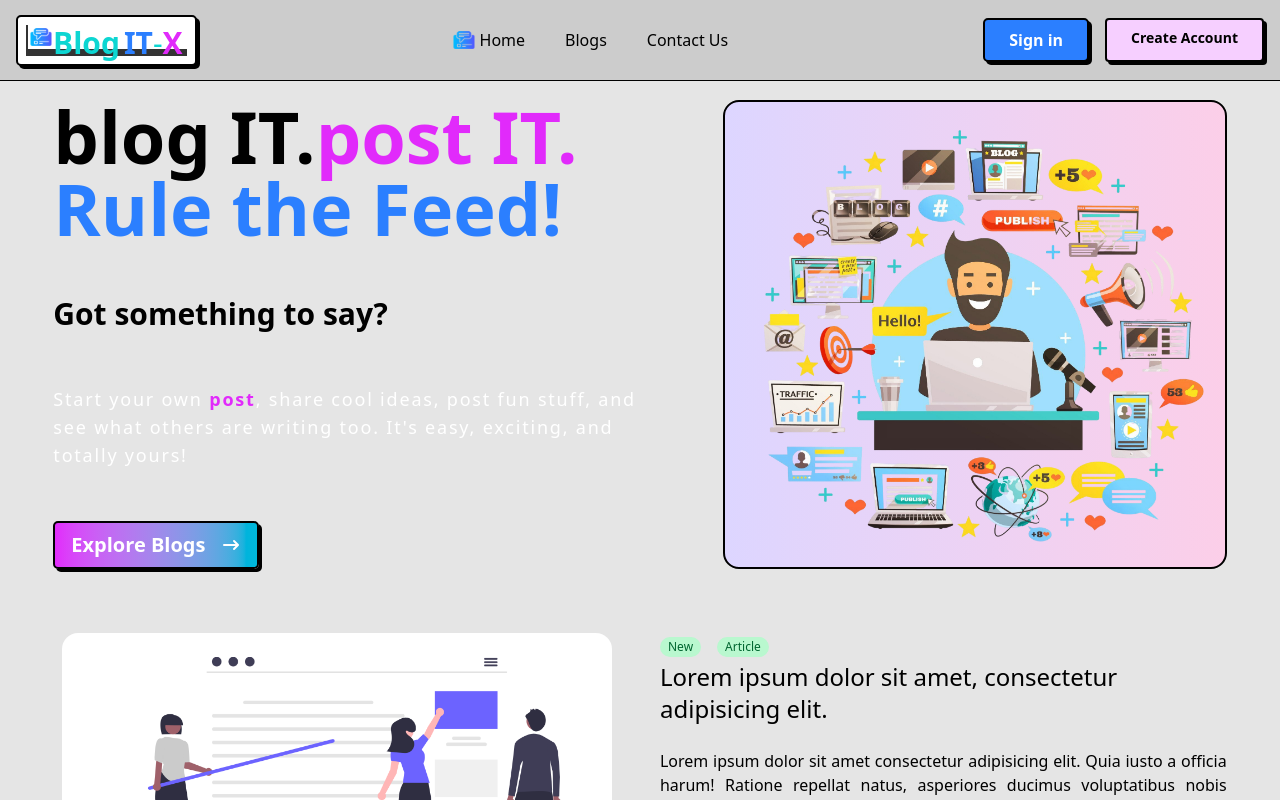
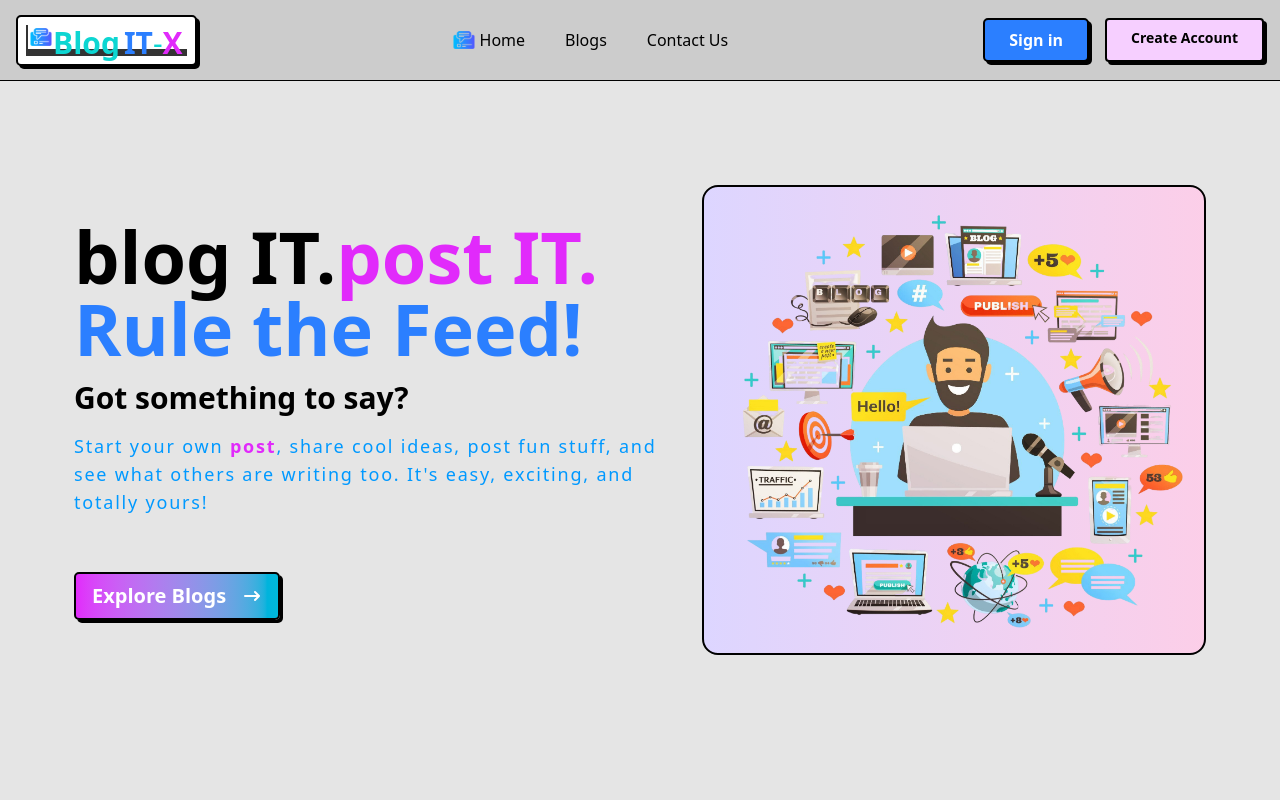
Before and after one commit to srmaharana1999/srm_blog, a Next.js app: page / in a window 1280 px wide. Shown: the top 800 px of the page. Built offline with nearby package versions, Linux system fonts and the light colour scheme; no server answers.

Commit message:
style: enhance styling

```diff
--- a/app/(content)/page.tsx
+++ b/app/(content)/page.tsx
@@ -6,17 +6,24 @@ import Image from "next/image";
 const Home = () => {
   return (
     <div className="mt-25 max-w-7xl mx-auto w-full">
-      <div className="w-11/12 mx-auto flex flex-col-reverse md:flex-row text-white gap-6 md:gap-0">
-        <div className="w-full md:w-1/2 bg-amber-90 flex flex-col gap-6 md:justify-between md:gap-0 text-center md:text-left">
-          <h1 className="text-5xl lg:text-7xl font-semibold ">
-            <p className="text-black inline">blog IT.</p>
-            <p className="text-fuchsia-500 inline">post IT.</p> <br />
-            <span className="text-blue-500">Rule the Feed!</span>
+      <div className="w-11/12 h-[calc(100vh-10rem)] mx-auto flex flex-col-reverse items-center justify-around md:flex-row text-white gap-6 md:gap-0">
+        <div className="w-full md:w-1/2 bg-amber-90 md:gap-0 text-center md:text-left">
+          <h1 className="text-5xl lg:text-7xl font-semibold">
+            <p className="text-black inline">
+              <span className="font-bold">blog</span> IT.
+            </p>
+            <p className="text-fuchsia-500 inline">
+              <span className="font-bold">post</span> IT.
+            </p>{" "}
+            <br />
+            <span className="text-blue-500">
+              Rule the <span className="font-bold">Feed</span>!
+            </span>
           </h1>
-          <h3 className="text-2xl lg:text-3xl text-black ">
+          <h3 className="text-2xl lg:text-3xl text-black my-4">
             Got something to say?{" "}
           </h3>
-          <p className="md:text-xs lg:text-lg tracking-widest">
+          <p className="md:text-xs lg:text-lg text-chart-5 tracking-widest mb-14">
             Start your own{" "}
             <span className="text-fuchsia-500 font-semibold">post</span>, share
             cool ideas, post fun stuff, and see what others are writing too.
@@ -24,7 +31,7 @@ const Home = () => {
           </p>
           <CTA />
         </div>
-        <div className="h-full w-full md:w-1/2 justify-items-center md:justify-items-end-safe">
+
         <div className="w-fit h-fit bg-gradient-to-r from-violet-200 to-pink-200 rounded-2xl border-2 border-border">
           <Image
             src="/images/hero-image.png"
@@ -33,7 +40,6 @@ const Home = () => {
             width={500}
             className="object-containb "
           />
-          </div>
         </div>
       </div>
       <div className="w-11/12 mx-auto my-16">
```
Lines whose indentation alone changed are shown as unchanged.
